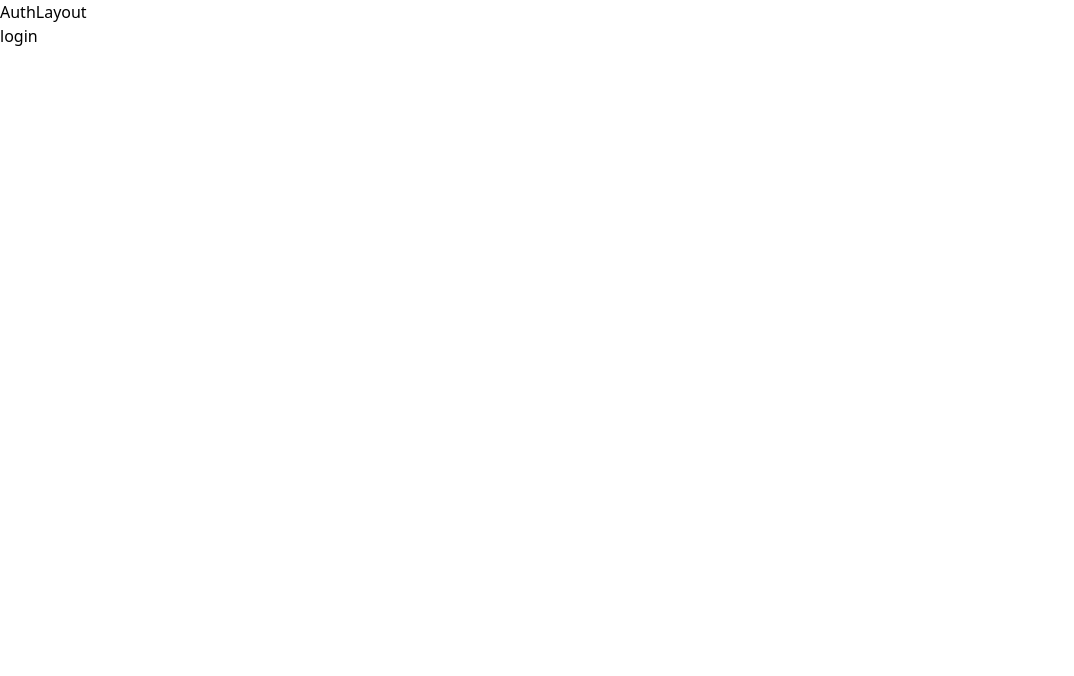
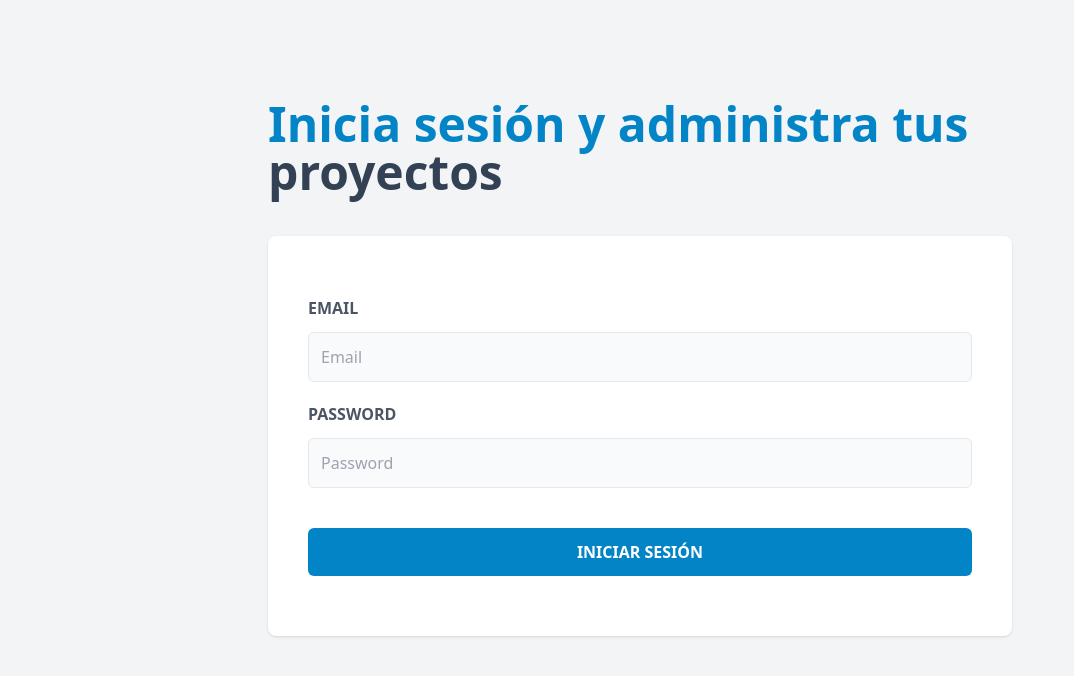
Before and after one commit to larturi/react-uptasks-mern, a React (Vite) app: page / in a window 1280 px wide. Shown: the top 676 px of the page, without its empty margins (0-1074 px from the left). Built offline with nearby package versions, Linux system fonts and the light colour scheme.

Commit message:
Login Form

```diff
--- a/index.html
+++ b/index.html
@@ -8,7 +8,7 @@
     <title>UpTasks</title>
 </head>
 
-<body class="bg-grey-100 min-h-screen">
+<body class="bg-gray-100 min-h-screen">
     <div id="root"></div>
     <script type="module" src="/src/main.jsx"></script>
 </body>
--- a/src/layouts/AuthLayout.jsx
+++ b/src/layouts/AuthLayout.jsx
@@ -3,9 +3,11 @@ import { Outlet } from 'react-router-dom';
 const AuthLayout = () => {
   return (
     <>
-        <div>AuthLayout</div>
-
-        <Outlet />
+      <main className='container mx-auto mt-5 md:mt-20 p-5 md:flex md:justify-center'>
+        <div className='md:w-2/3 lg:w-3/5'>
+          <Outlet />
+        </div>
+      </main>
     </>
   )
 }
--- a/src/pages/Login.jsx
+++ b/src/pages/Login.jsx
@@ -2,7 +2,46 @@ import React from 'react';
 
 const login = () => {
   return (
-    <div>login</div>
+    <>
+      <h1 className='text-sky-600 font-black text-5xl'>
+        Inicia sesión y administra tus <span className='text-slate-700'>proyectos</span>
+      </h1>
+
+      <form className='my-10 bg-white shadow rounded-lg p-10'>
+        <div className='my-5'>
+          <label
+            className='uppercase text-gray-600 block font-bold'
+            htmlFor='email'
+          >Email</label>
+          <input
+            type="email"
+            id='email'
+            placeholder='Email'
+            className='w-full mt-3 p-3 border rounded-md bg-gray-50'
+          />
+        </div>
+
+        <div className='my-5'>
+          <label
+            className='uppercase text-gray-600 block font-bold'
+            htmlFor='email'
+          >Password</label>
+          <input
+            type="password"
+            id='password'
+            placeholder='Password'
+            className='w-full mt-3 p-3 border rounded-md bg-gray-50'
+          />
+        </div>
+
+        <input
+          type="submit"
+          value="Iniciar Sesión"
+          className='w-full mb-5 mt-5 p-3 bg-sky-600 text-white uppercase font-bold rounded-md hover:cursor-pointer hover:bg-sky-800 transition-color duration-300 ease-in-out'
+        />
+
+      </form>
+    </>
   )
 }
 
```
